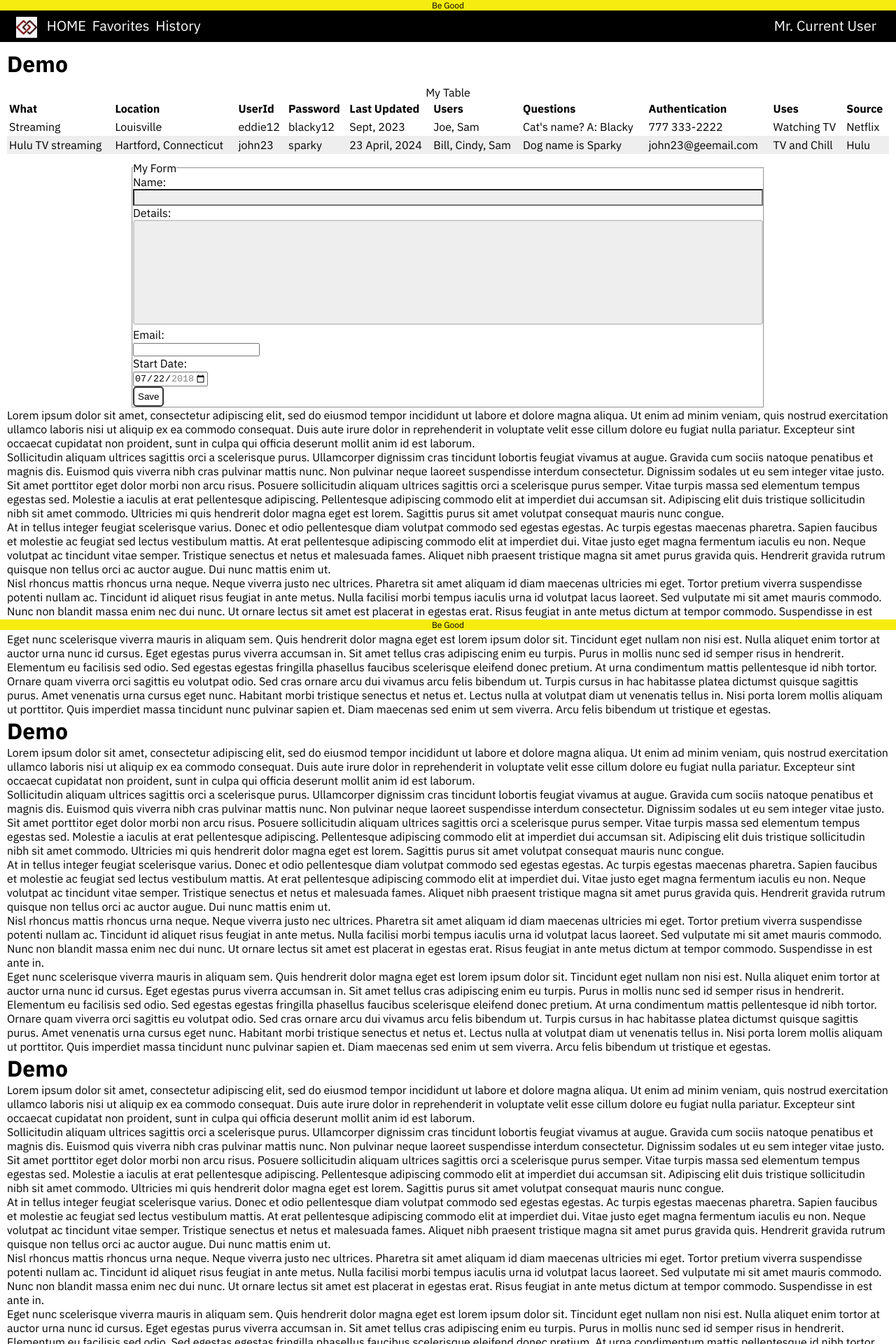
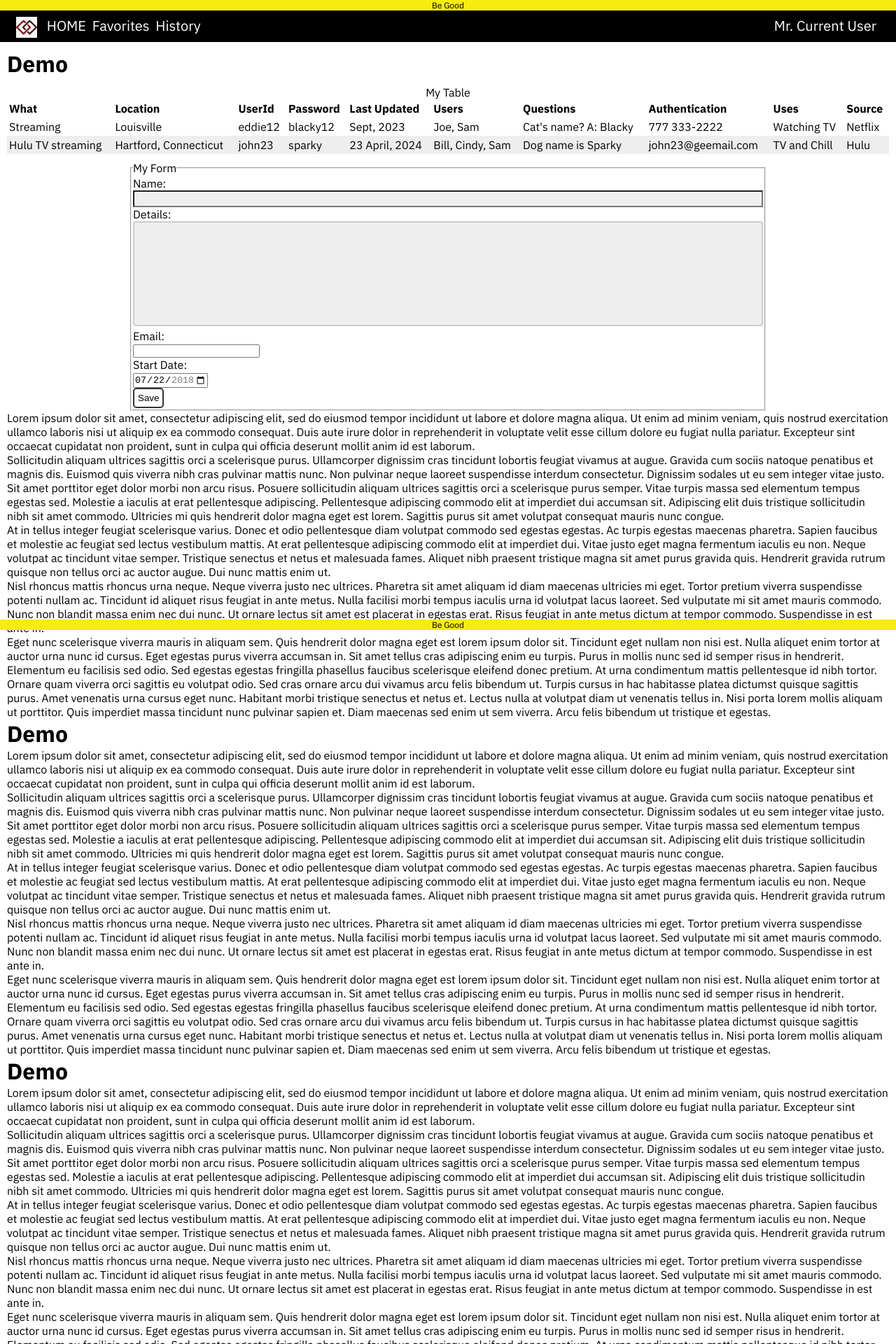
Before and after one commit to gothamgo/demo, a Jekyll site: the page built from index.html, in a window 1280 px wide. Shown: the top 1920 px of the page at 70% size. Built offline with Jekyll 4.4.1, drawn with Linux system fonts in a browser that asks for light colours.

Commit message:
Update form.html

```diff
--- a/_includes/form.html
+++ b/_includes/form.html
@@ -2,6 +2,13 @@
   div.form {
     display: grid;
     place-content: center;
+  }
+
+  fieldset.form {
+    padding: 2px;
+  }
+
+  fieldset.form legend {
   }
 
   div.form form {
```
